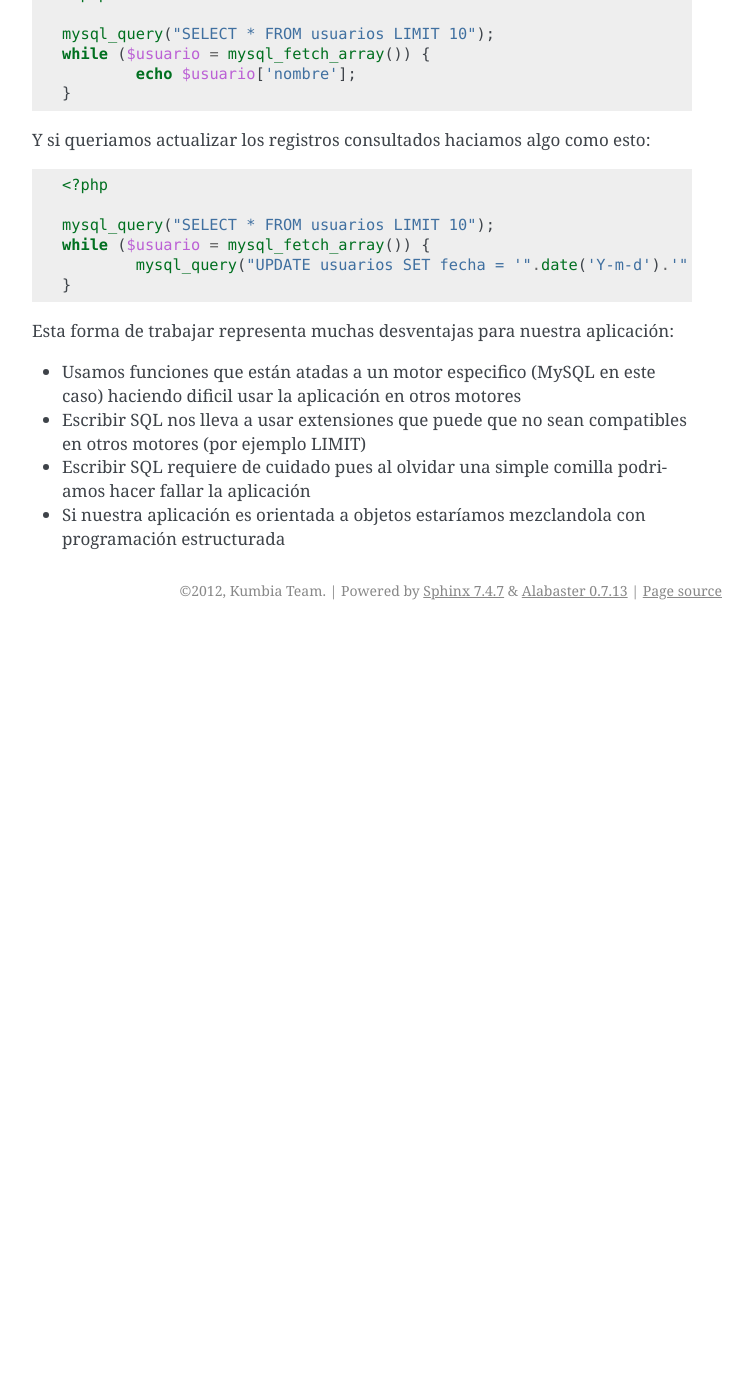
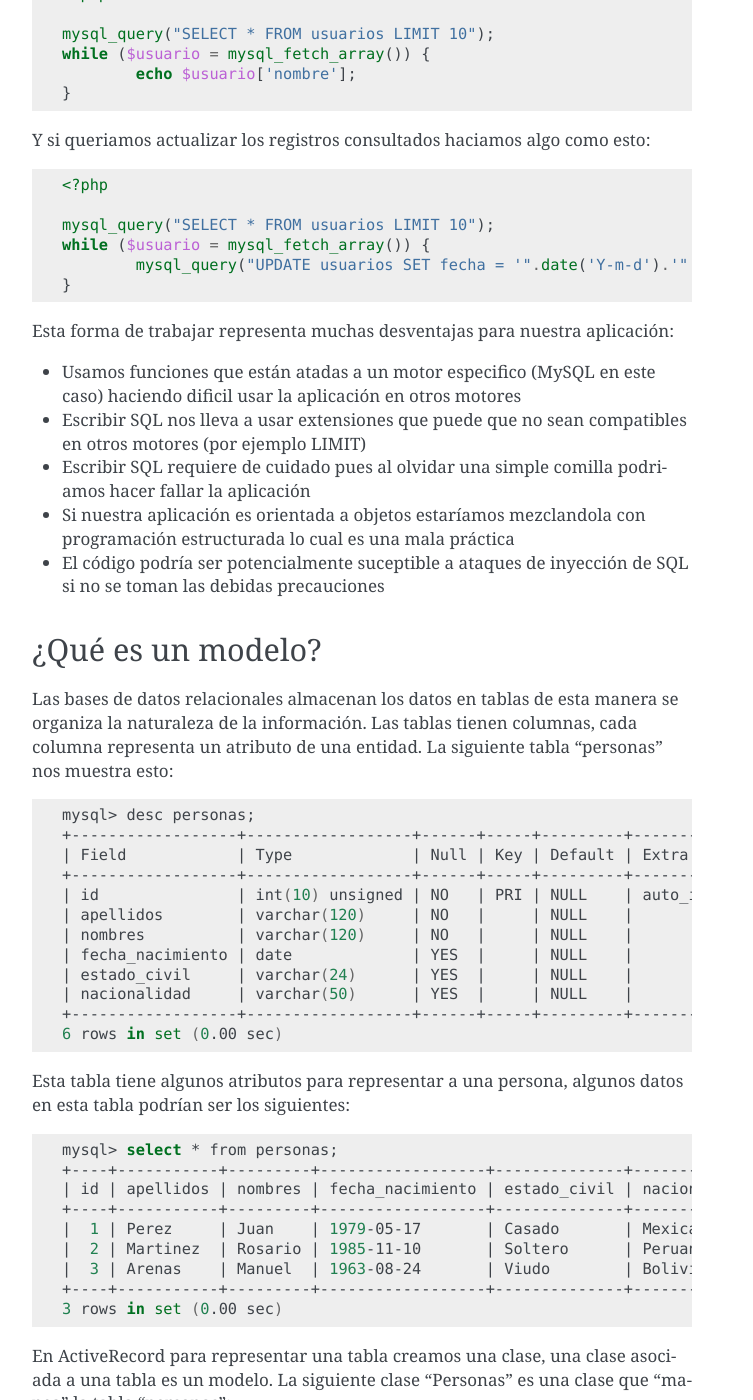
Before and after one commit to twistedxtra/activerecord, a Sphinx documentation site: the page built from docs/intro.rst, in a window 1280 px wide and 1400 px high, scrolled down 558 px. Shown: the whole window, without its empty margins (388-1141 px from the left). Built offline with Sphinx 7.4.7, drawn with Linux system fonts in a browser that asks for light colours; before the commit the page ends 1188 px from its top, so only the background shows below that; some of the changed text lies outside the part shown.

Commit message:
Updating intro

```diff
--- a/docs/intro.rst
+++ b/docs/intro.rst
@@ -39,4 +39,118 @@ Esta forma de trabajar representa muchas desventajas para nuestra aplicación:
 * Usamos funciones que están atadas a un motor especifico (MySQL en este caso) haciendo dificil usar la aplicación en otros motores
 * Escribir SQL nos lleva a usar extensiones que puede que no sean compatibles en otros motores (por ejemplo LIMIT)
 * Escribir SQL requiere de cuidado pues al olvidar una simple comilla podriamos hacer fallar la aplicación
-* Si nuestra aplicación es orientada a objetos estaríamos mezclandola con programación estructurada
+* Si nuestra aplicación es orientada a objetos estaríamos mezclandola con programación estructurada lo cual es una mala práctica
+* El código podría ser potencialmente suceptible a ataques de inyección de SQL si no se toman las debidas precauciones
+
+¿Qué es un modelo?
+------------------
+Las bases de datos relacionales almacenan los datos en tablas de esta manera se organiza la naturaleza de la información.
+Las tablas tienen columnas, cada columna representa un atributo de una entidad. La siguiente tabla "personas" nos muestra esto:
+
+.. code-block:: bash
+
+	mysql> desc personas;
+	+------------------+------------------+------+-----+---------+----------------+
+	| Field            | Type             | Null | Key | Default | Extra          |
+	+------------------+------------------+------+-----+---------+----------------+
+	| id               | int(10) unsigned | NO   | PRI | NULL    | auto_increment |
+	| apellidos        | varchar(120)     | NO   |     | NULL    |                |
+	| nombres          | varchar(120)     | NO   |     | NULL    |                |
+	| fecha_nacimiento | date             | YES  |     | NULL    |                |
+	| estado_civil     | varchar(24)      | YES  |     | NULL    |                |
+	| nacionalidad     | varchar(50)      | YES  |     | NULL    |                |
+	+------------------+------------------+------+-----+---------+----------------+
+	6 rows in set (0.00 sec)
+
+Esta tabla tiene algunos atributos para representar a una persona, algunos datos en esta tabla podrían ser los siguientes:
+
+.. code-block:: bash
+
+	mysql> select * from personas;
+	+----+-----------+---------+------------------+--------------+--------------+
+	| id | apellidos | nombres | fecha_nacimiento | estado_civil | nacionalidad |
+	+----+-----------+---------+------------------+--------------+--------------+
+	|  1 | Perez     | Juan    | 1979-05-17       | Casado       | Mexicano     |
+	|  2 | Martinez  | Rosario | 1985-11-10       | Soltero      | Peruano      |
+	|  3 | Arenas    | Manuel  | 1963-08-24       | Viudo        | Boliviano    |
+	+----+-----------+---------+------------------+--------------+--------------+
+	3 rows in set (0.00 sec)
+
+En ActiveRecord para representar una tabla creamos una clase, una clase asociada a una tabla es un modelo. La siguiente clase
+"Personas" es una clase que "mapea" la tabla "personas":
+
+.. code-block:: php
+
+	<?php
+
+	class Personas extends \ActiveRecord\Model
+	{
+
+	}
+
+Un modelo no requiere una implementación muy sofisticada inicialemente, solamente extender la clase "\\ActiveRecord\\Model".
+Las tablas son clases y las filas son objectos. Las columnas son atributos de las clases. De la siguiente manera entendemos que:
+
+* Crear una instancia de una clase es crear una fila
+* Actualizar los atributos de un objeto es actualizar los valores de sus columnas
+* Eliminar un objeto es eliminar la fila
+
+Veámolo en código:
+
+.. code-block:: php
+
+	<?php
+
+	//Creamos una nueva persona
+	$persona = new Personas();
+
+	//Asignamos valores a sus atributos
+	$persona->apellidos = 'Alvarez';
+	$persona->nombre = 'Carolina';
+	$persona->fecha_nacimiento = '1991-10-14';
+	$persona->estado_civil = 'Soltera';
+	$persona->nacionalidad = 'Uruguaya';
+
+	//Guardamos el nuevo registro
+	$persona->save();
+
+El anterior código agregaría un nuevo registro a la tabla "personas":
+
+.. code-block:: bash
+
+	mysql> select * from personas;
+	+----+-----------+----------+------------------+--------------+--------------+
+	| id | apellidos | nombres  | fecha_nacimiento | estado_civil | nacionalidad |
+	+----+-----------+----------+------------------+--------------+--------------+
+	|  1 | Perez     | Juan     | 1979-05-17       | Casado       | Mexicano     |
+	|  2 | Martinez  | Rosario  | 1985-11-10       | Soltero      | Peruano      |
+	|  3 | Arenas    | Manuel   | 1963-11-10       | Viudo        | Boliviano    |
+	|  4 | Alvarez   | Carolina | 1991-10-14       | Soltera      | Uruguaya     |
+	+----+-----------+----------+------------------+--------------+--------------+
+	4 rows in set (0.00 sec)
+
+Como pudimos ver el registro es insertado sin requerir escribir SQL tan solo usando programación orientada a objetos.
+ActiveRecord también nos permite consutlar registros existentes, actualizarlos y eliminarlos si es necesario:
+
+.. code-block:: php
+
+	<?php
+
+	//Consultar la persona con id=1
+	$persona = Personas::first(1);
+
+	//Cambiar su estado civil
+	$persona->estado_civil = 'Soltero';
+
+	//Guardar los cambios
+	$persona->save();
+
+	//Consultar todas las personas Bolivianas
+	foreach (Personas::find("nacionalidad='Boliviano'") as $persona) {
+		echo $persona->nombres;
+	}
+
+	//Eliminar todas las personas Casadas
+	foreach (Personas::find("estado_civil='Casado'") as $persona) {
+		$persona->delete();
+	}
```
